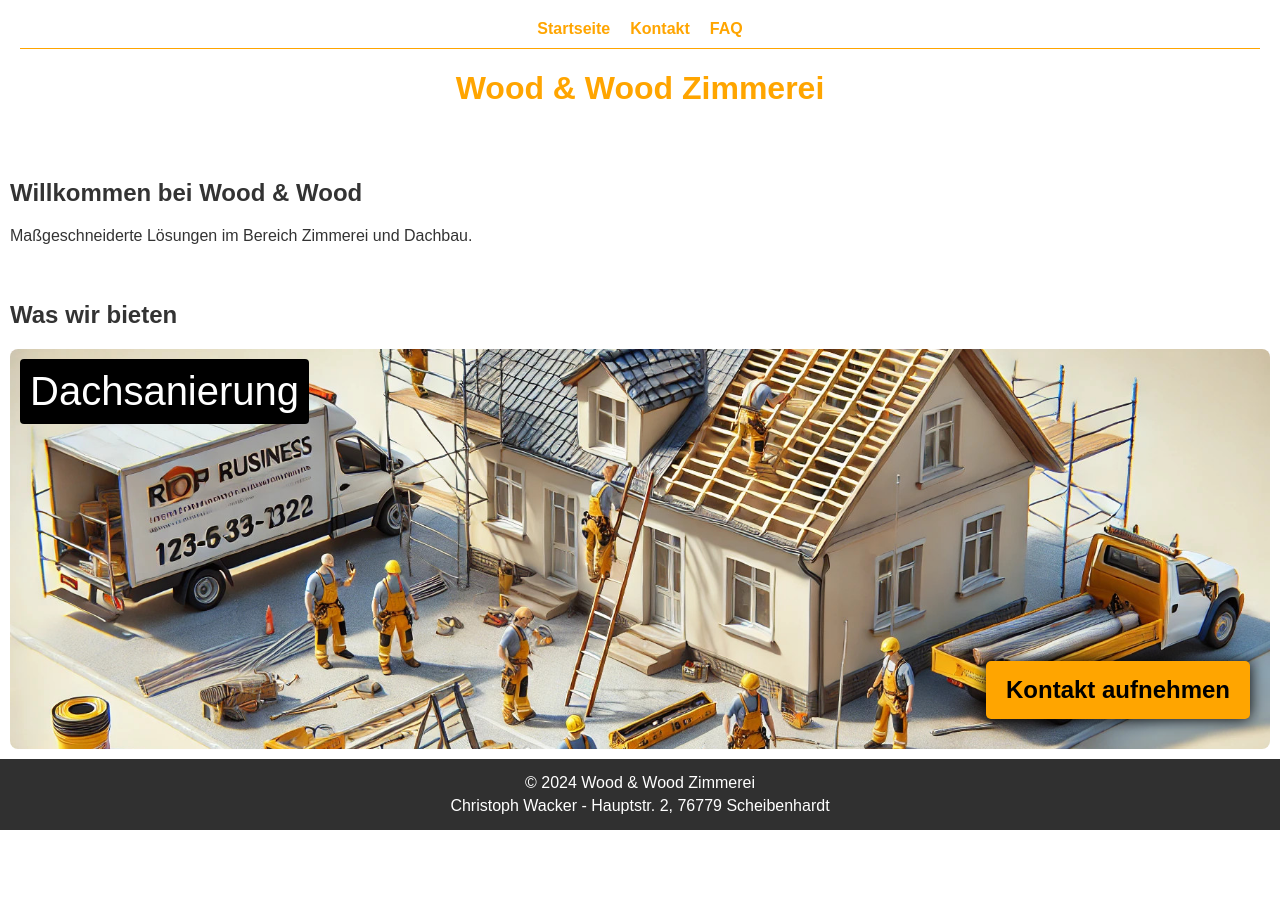
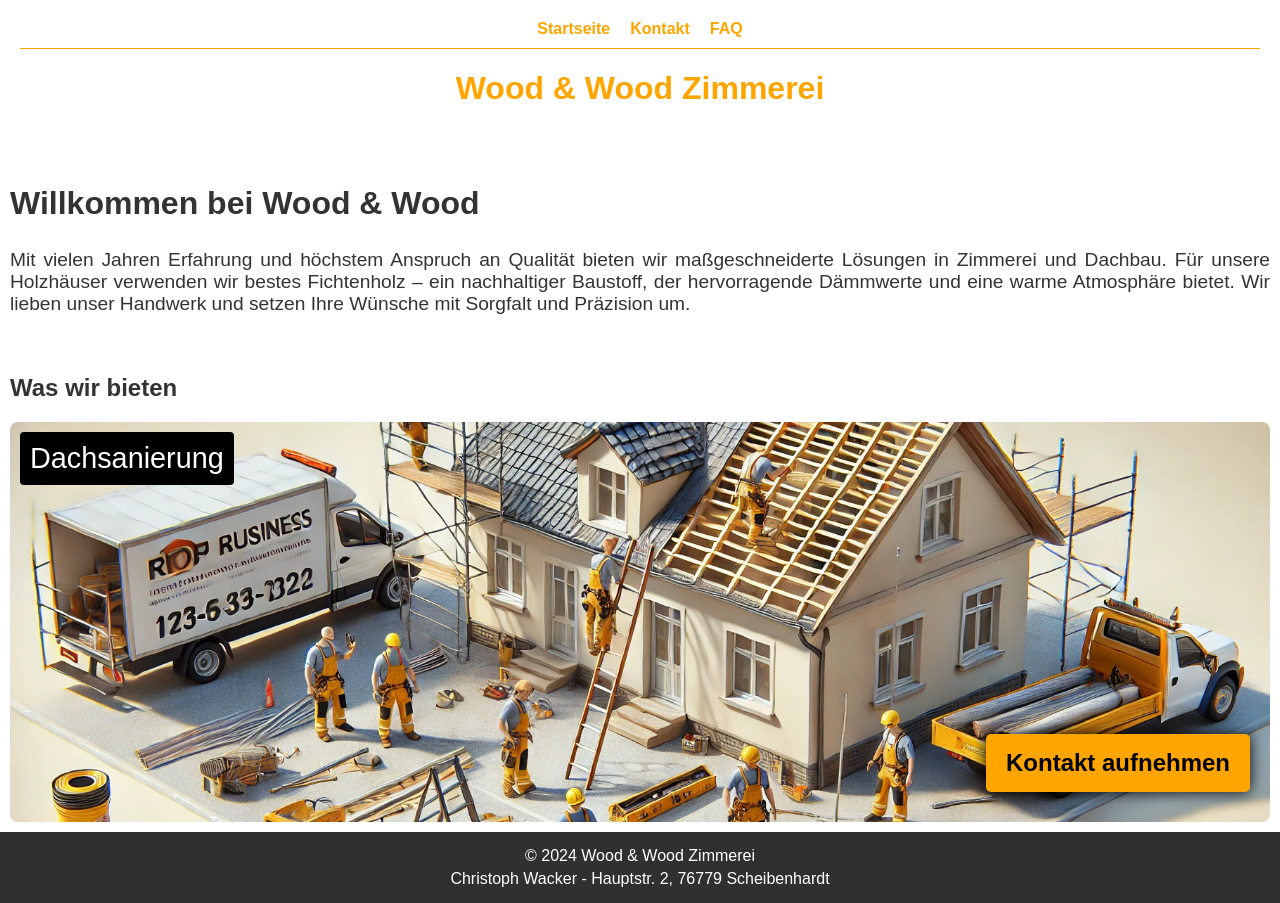
Before and after one commit to Michael0992/Homepage_Wood-Wood, a plain HTML site: page index.html in a window 1280 px wide. Before the commit the page ends 830 px from the top, so only its background shows below. Drawn offline with Linux system fonts and the light colour scheme.

Commit message:
Korrektur Text

```diff
--- a/index.html
+++ b/index.html
@@ -19,8 +19,8 @@
 
 <div class="container">
     <section>
-        <h2>Willkommen bei Wood & Wood</h2>
-        <p>Maßgeschneiderte Lösungen im Bereich Zimmerei und Dachbau.</p>
+        <h1>Willkommen bei Wood & Wood</h1>
+        <p>Mit vielen Jahren Erfahrung und höchstem Anspruch an Qualität bieten wir maßgeschneiderte Lösungen in Zimmerei und Dachbau. Für unsere Holzhäuser verwenden wir bestes Fichtenholz – ein nachhaltiger Baustoff, der hervorragende Dämmwerte und eine warme Atmosphäre bietet. Wir lieben unser Handwerk und setzen Ihre Wünsche mit Sorgfalt und Präzision um.</p>
     </section>
 </div>
 <div class="container">
--- a/style.css
+++ b/style.css
@@ -24,6 +24,14 @@ body, html {
 .container {
     margin: 10px;
     padding: 0px;
+    h1{
+        font-size: 2em;
+    }
+    p{
+        text-align: justify;
+        font-weight: 0;
+        font-size: 1.2em;
+    }
 }
 
 /* Header und Navigation */
@@ -175,7 +183,8 @@ footer p {
     top: 10px;
     left: 10px;
     color: #fff;
-    font-size: 2.5em;
+    font-size: 1.5em;
+    max-width: 85%;
 
     padding: 5px 10px;
     border-radius: 4px;
```
